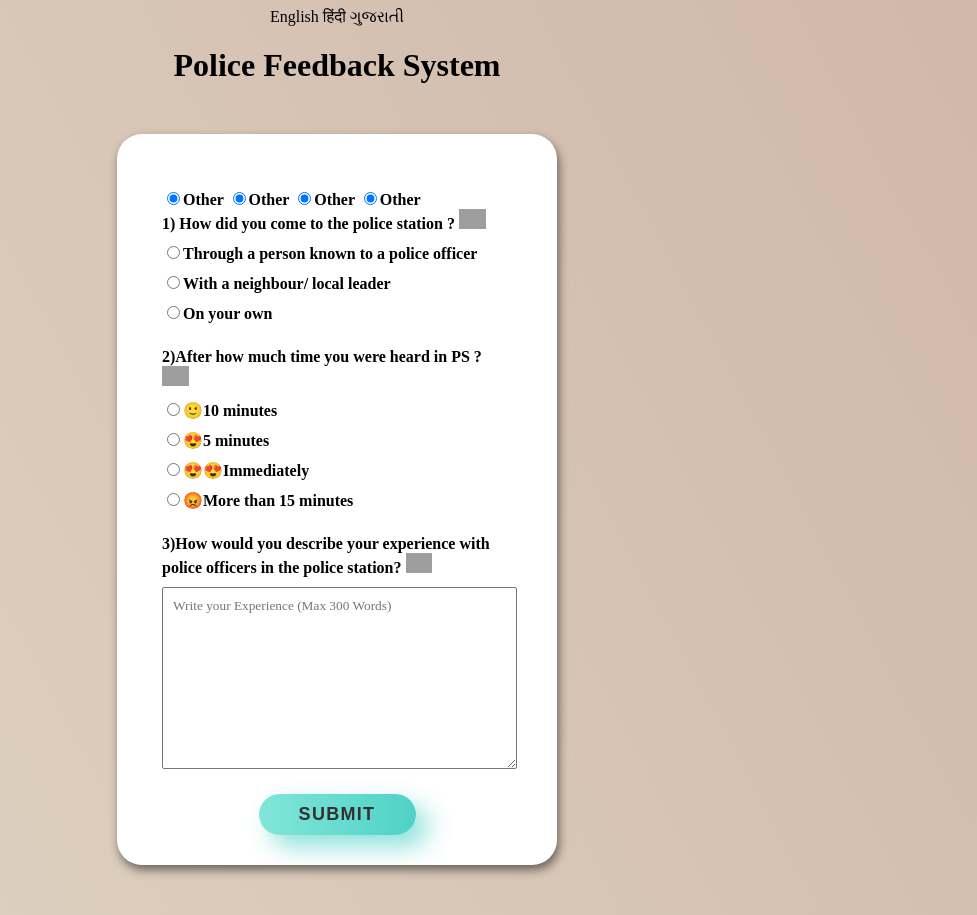
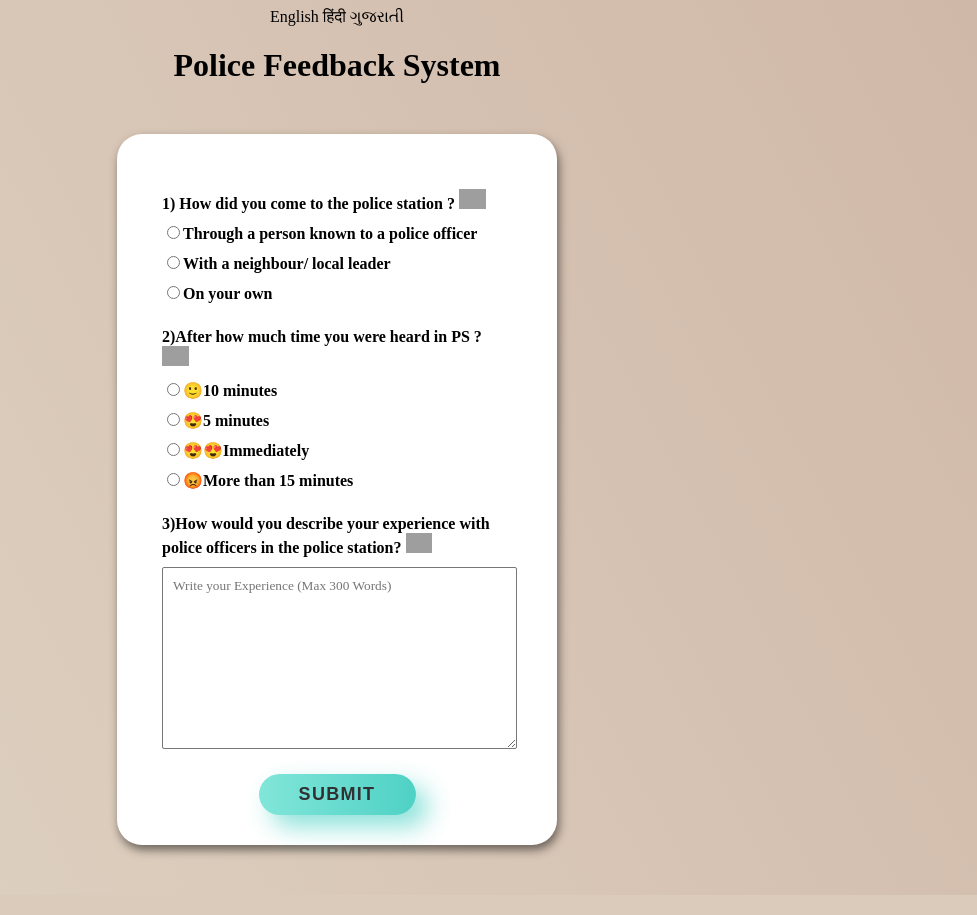
Before and after one commit to vashuprajapat/frm, a Flask app: page / in a window 1280 px wide. Shown: the whole page, without its empty margins (303-1280 px from the left). After the commit the page ends 857 px from the top, so only its background shows below. Run offline with Flask 2, Linux system fonts and the light colour scheme; grey boxes are pictures that could not be loaded.

Commit message:
Update index.html

```diff
--- a/templates/index.html
+++ b/templates/index.html
@@ -35,7 +35,7 @@
 
  }
     .hide{
-    display:"none";
+    display:none;
     }
  .form-control label{
    display: block;
```
